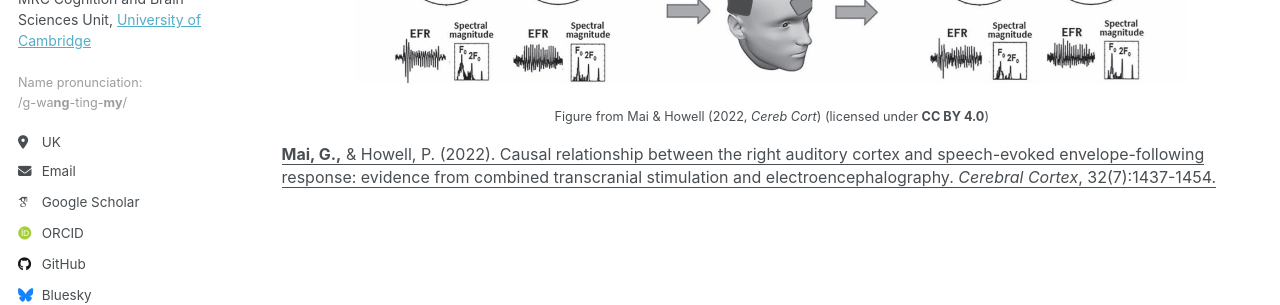
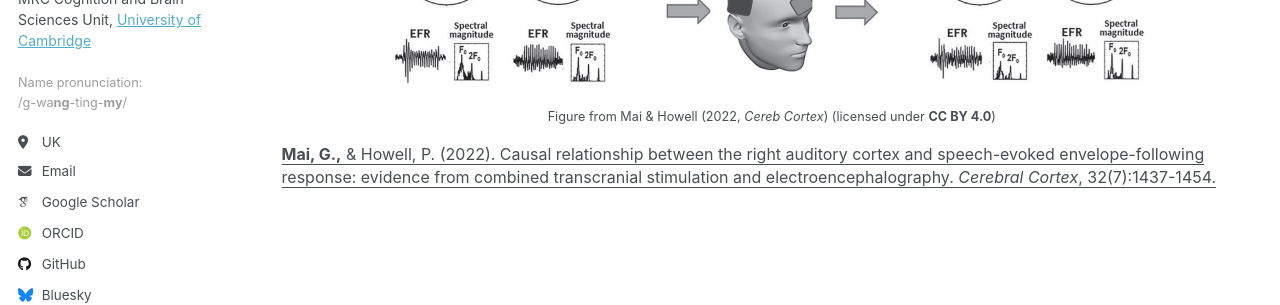
Before and after one commit to guangtingmai/guangtingmai.github.io, a Jekyll site: the page built from _pages/neuraltrack-typical.html, in a window 1280 px wide and 900 px high, scrolled down 1507 px. Shown: the part 349-654 px from the top of the window. Built offline with Jekyll 4.4.1, drawn with Linux system fonts in a browser that asks for light colours; some web fonts are replaced.

Commit message:
Update neuraltrack-typical.html

```diff
--- a/_pages/neuraltrack-typical.html
+++ b/_pages/neuraltrack-typical.html
@@ -37,5 +37,5 @@ author_profile: true
   <img src="https://guangtingmai.github.io/images/cc2022.png" width="85%">
   <br>
 </p>
-<p style="text-align:center;font-size:9.5pt;line-height:1.4;display: block;">Figure from Mai & Howell (2022, <i>Cereb Cort</i>) (licensed under <strong>CC BY 4.0</strong>)</p>
+<p style="text-align:center;font-size:9.5pt;line-height:1.4;display: block;">Figure from Mai & Howell (2022, <i>Cereb Cortex</i>) (licensed under <strong>CC BY 4.0</strong>)</p>
 <p><span style="font-size: 12pt;line-height: 1.4;display: block;margin-bottom: 0.1vh"><a href="https://academic.oup.com/cercor/article/32/7/1437/6356433" style="color:inherit; text-decoration:none;"><u><strong>Mai, G.,</strong> & Howell, P. (2022). Causal relationship between the right auditory cortex and speech-evoked envelope-following response: evidence from combined transcranial stimulation and electroencephalography. <i>Cerebral Cortex</i>, 32(7):1437-1454.</u></a></span></p>
```
